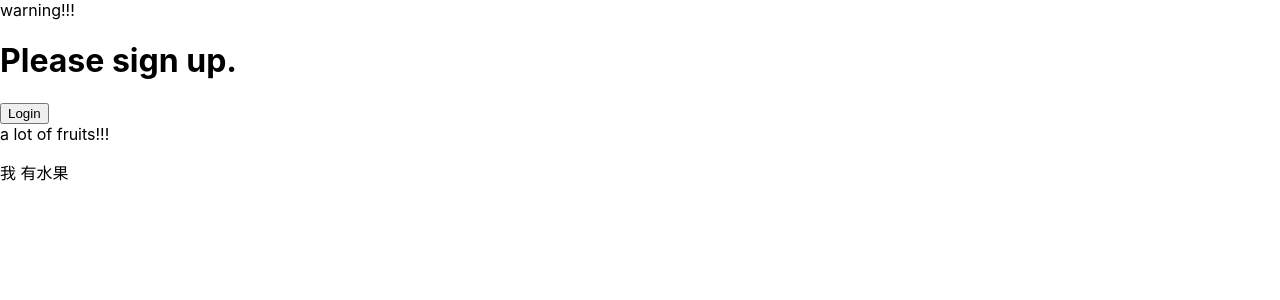
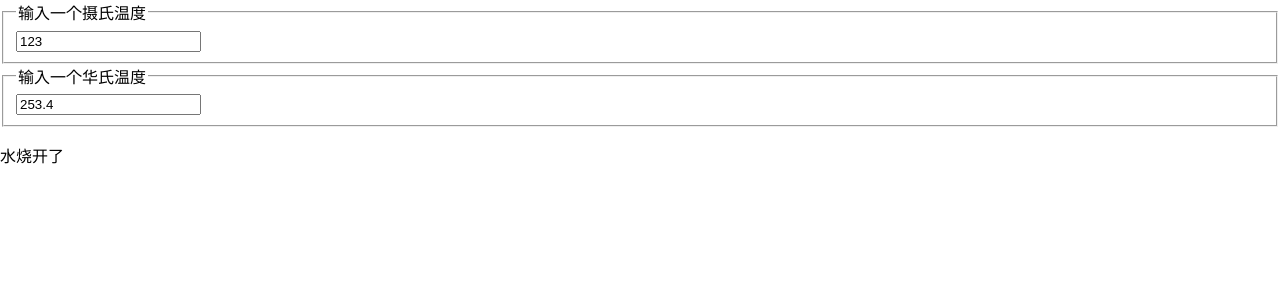
Before and after one commit to soraly/react-app, a React (Create React App) app: page / in a window 1280 px wide. Shown: the top 300 px of the page. Built offline with nearby package versions, Linux system fonts and the light colour scheme.

Commit message:
add state up..

```diff
--- a/src/App.js
+++ b/src/App.js
@@ -1,6 +1,8 @@
 import React, { Component } from 'react';
-import ReactDOM from 'react-dom';
-import Login from './doc/LoginControl'
+//import ReactDOM from 'react-dom';
+import Calculator  from './doc/stateUp'
+
+
 
 class App extends Component {
   constructor(){
@@ -9,11 +11,11 @@ class App extends Component {
 
     }
   }
+
   render(){
-    return <div>
-     <Login></Login>
-    </div>
+    return <Calculator></Calculator>
   }
 }
 
+
 export default App;
--- /dev/null
+++ b/src/doc/stateUp.js
@@ -0,0 +1,92 @@
+/**
+  * 状态提升 摄氏和华氏温度转换
+  *
+  */
+import React, { Component } from 'react'
+
+const scaleNames = {
+    c: '摄氏',
+    f: '华氏'
+};
+
+function toCelsius(fahrenheit) {
+    return (fahrenheit - 32) * 5 / 9;
+}
+
+function toFahrenheit(celsius) {
+    return (celsius * 9 / 5) + 32;
+}
+
+function tryConvert(temperature, convert) {
+    const input = parseFloat(temperature);
+    if (Number.isNaN(input)) {
+        return '';
+    }
+    const output = convert(input);
+    const rounded = Math.round(output * 1000) / 1000;
+        return rounded.toString();
+}
+
+function BoilingVerdict(props){
+    if(props.value>100){
+    return <p>水烧开了</p>
+    }else {
+    return <p>水不会烧开</p>
+    }
+  }
+
+
+class TemperatureInput  extends Component {
+    constructor() {
+        super();
+        this.state = {
+            waterVal: ''
+        }
+    }
+    handleChange(event) {
+        this.props.onTemperatureChange({scale: this.props.scale, value:event.target.value});
+    }
+    render() {
+
+        return (
+            <fieldset>
+                <legend>输入一个{scaleNames[this.props.scale]}温度</legend>
+                <input
+                    value={this.props.temperature}
+                    onChange={this.handleChange.bind(this)} />
+            </fieldset>
+        )
+    }
+}
+
+class Calculator extends Component {
+    constructor(){
+        super();
+        this.state = {
+            temperature: 123,
+            scale: 'c'
+        }
+    }
+    handleChange(obj){
+        this.setState({temperature: obj.value, scale: obj.scale});
+      }
+    render(){
+        var sheshi,huashi;
+        var temperature = this.state.temperature;
+        if(this.state.scale === 'c'){
+            sheshi = temperature;
+            huashi = tryConvert(temperature, toFahrenheit);
+        }else {
+            huashi = temperature;
+            sheshi = tryConvert(temperature, toCelsius);
+        }
+        return <div>
+                <TemperatureInput  scale='c' onTemperatureChange={this.handleChange.bind(this)} temperature={sheshi}></TemperatureInput >
+                <TemperatureInput  scale='f' onTemperatureChange={this.handleChange.bind(this)} temperature={huashi}></TemperatureInput >
+                <BoilingVerdict
+                    value={parseFloat(this.state.temperature)} />
+            </div>
+    }
+}
+
+export default Calculator
```
Also changed, not shown: src/doc/controlledComponent.js (added, +49 -0 lines), src/doc/list.js (added, +32 -0 lines), src/doc/stateUpCopy.js (added, +38 -0 lines), src/doc/preventEvent.js (renamed from src/doc/prevent.js).
